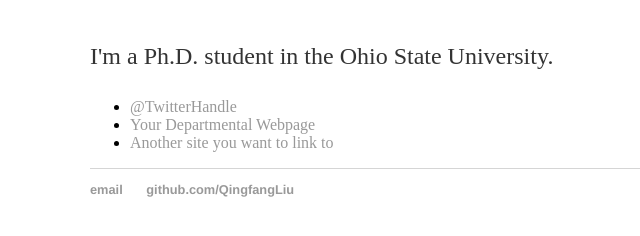
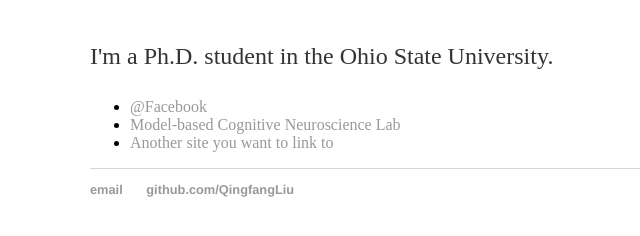
Before and after one commit to QingfangLiu/qingfangliu.github.io, a Jekyll site: the page built from about/index.html, in a window 1280 px wide. Shown: the part 157-393 px from the top of the page, without its empty margins (102-742 px from the left). Built offline with Jekyll 4.4.1, drawn with Linux system fonts in a browser that asks for light colours.

Commit message:
Update index.html

```diff
--- a/about/index.html
+++ b/about/index.html
@@ -8,8 +8,8 @@ title: About Qingfang Liu
 			<p>I'm a Ph.D. student in the Ohio State University. </p>
 
 			<ul class="contacts">
-				<li><a href="#">@TwitterHandle</a></li>
-				<li><a href="#">Your Departmental Webpage</a></li>
+				<li><a href="https://www.facebook.com/AshleyQingfangLiu">@Facebook</a></li>
+				<li><a href="https://turner-mbcn.com/">Model-based Cognitive Neuroscience Lab</a></li>
 				<li><a href="#">Another site you want to link to</a></li>
 				</ul>
 		</div>
```
